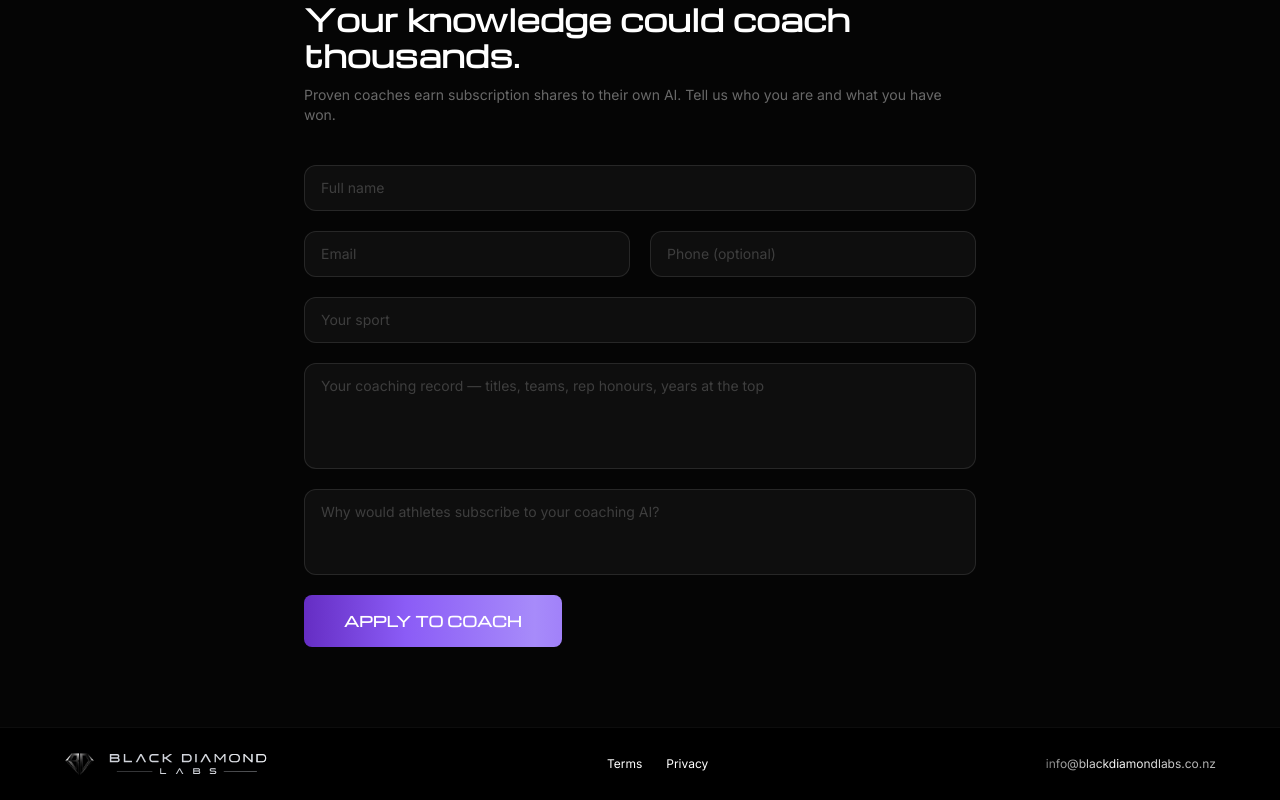
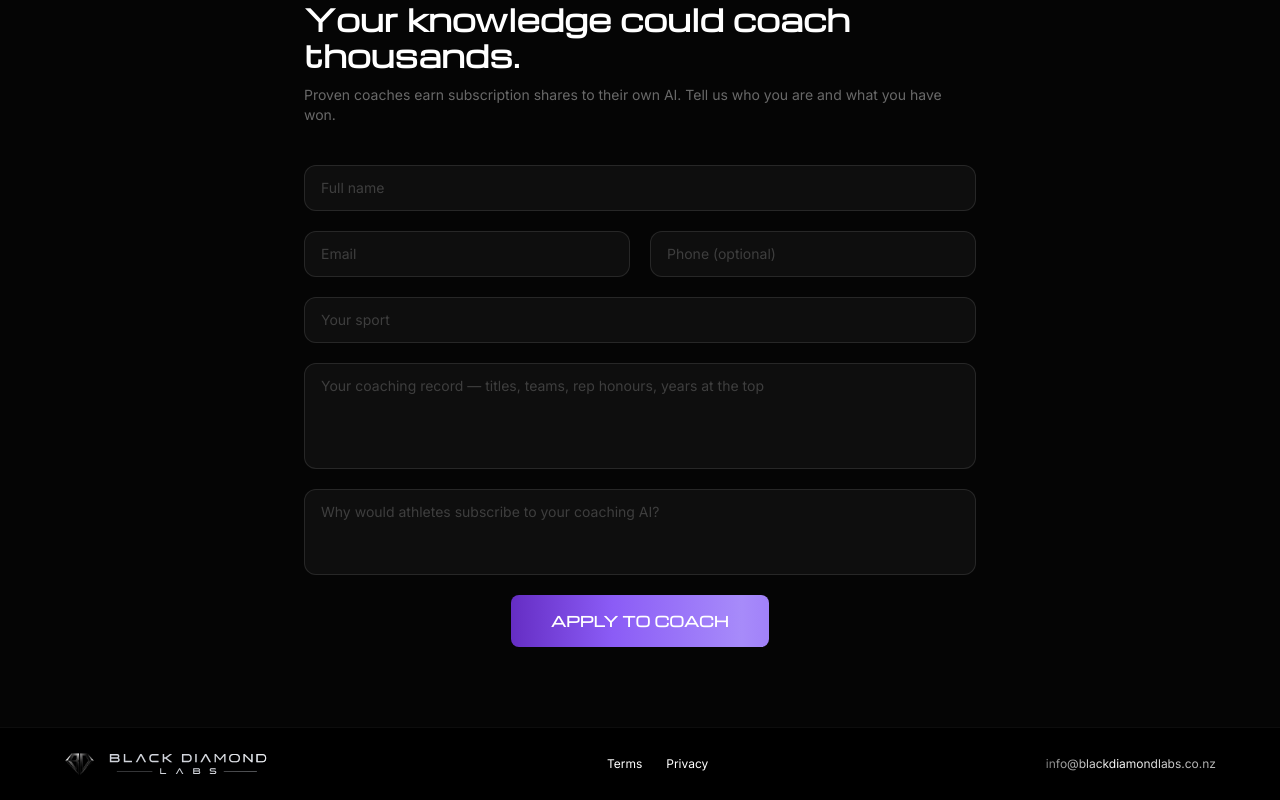
Before and after one commit to N8Nuks/blackdiamondlabs, a Next.js app: page /contact in a window 1280 px wide. Shown: the part 2184-2984 px from the top of the page. Built offline with nearby package versions, Linux system fonts and the light colour scheme.

Commit message:
Fix contact button centring + suppress cross-origin error banner

```diff
--- a/app/coach-nate/page.tsx
+++ b/app/coach-nate/page.tsx
@@ -93,7 +93,7 @@ export default function CoachNate() {
   const speakBusy = useRef(false)
 
   useEffect(() => {
-    const onErr = (e: ErrorEvent) => setPageError(String(e.message || e.error || 'Unknown page error'))
+    const onErr = (e: ErrorEvent) => { if (e.message && e.message !== 'Script error.') setPageError(String(e.message)) }
     window.addEventListener('error', onErr)
     try { if (localStorage.getItem(VOICE_STORE) === '1') setVoiceOn(true) } catch {}
     try {
--- a/app/contact/page.tsx
+++ b/app/contact/page.tsx
@@ -230,7 +230,7 @@ function CoachSection() {
             <textarea name="record" required value={f.record} onChange={h} rows={4} placeholder="Your coaching record — titles, teams, rep honours, years at the top" className={ic + ' resize-none'} />
             <textarea name="why" required value={f.why} onChange={h} rows={3} placeholder="Why would athletes subscribe to your coaching AI?" className={ic + ' resize-none'} />
             {err && <p className="text-xs text-red-400">Something went wrong — try again or email info@blackdiamondlabs.co.nz</p>}
-            <button type="submit" className="self-start rounded-lg px-10 py-4 text-sm font-bold uppercase tracking-widest text-white"
+            <button type="submit" className="self-center rounded-lg px-10 py-4 text-sm font-bold uppercase tracking-widest text-white"
               style={{ background: 'linear-gradient(90deg,#5B21B6,#8B5CF6,#A78BFA,#8B5CF6,#5B21B6)', backgroundSize: '200% auto', animation: 'shimmer 3s linear infinite' }}>
               Apply to Coach
             </button>
```
